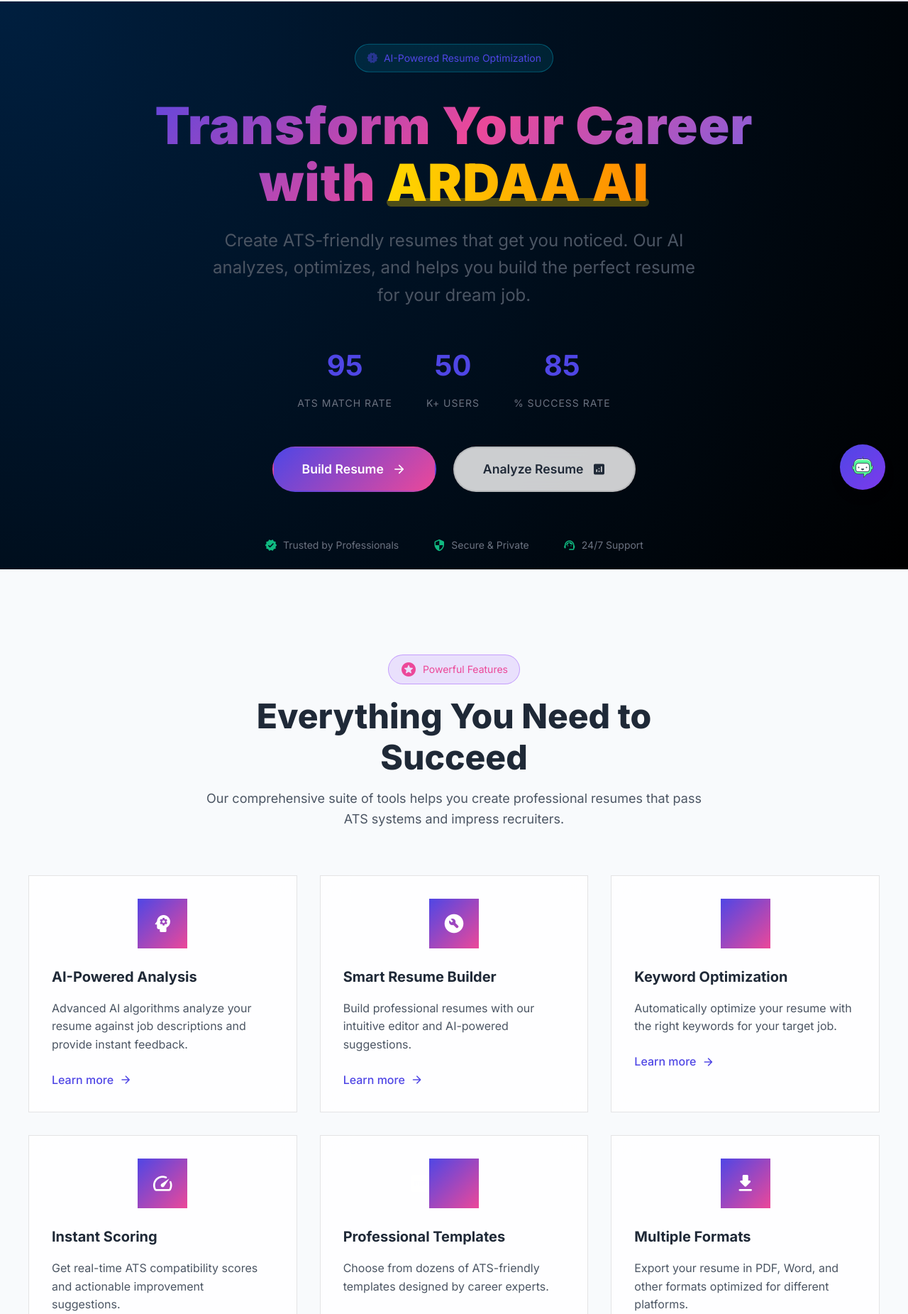
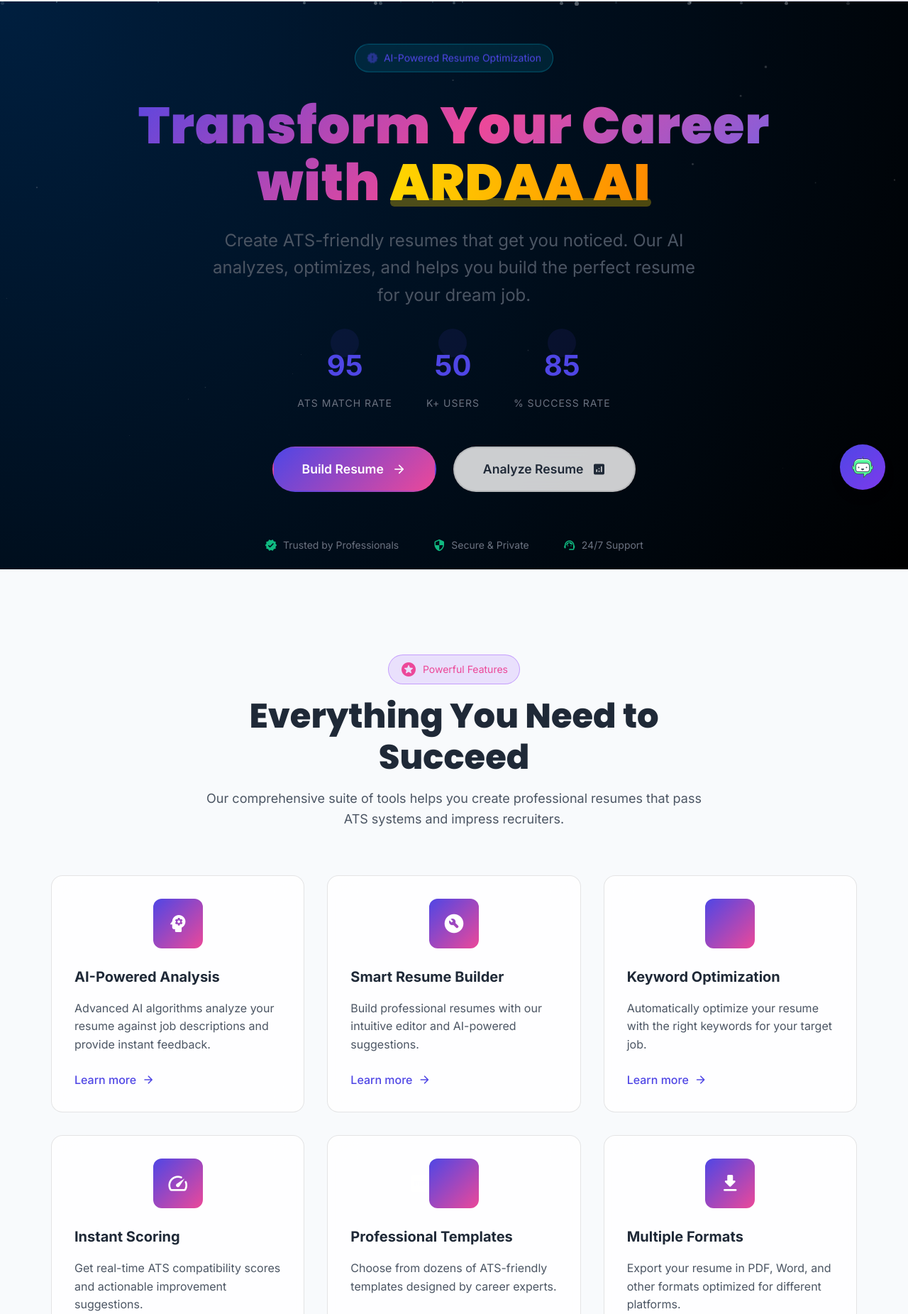
Before and after one commit to Pandialex/AI-Resume-Analyzer-Debugger-Builder, a Django app: page / in a window 1280 px wide. Shown: the part 78-1929 px from the top of the page at 71% size. Run offline with Django 5.2, Linux system fonts and the light colour scheme.

Commit message:
Update index.html

```diff
--- a/ARDAA/templates/ARDAA/index.html
+++ b/ARDAA/templates/ARDAA/index.html
@@ -13,6 +13,42 @@
   text-align: center;
   overflow: hidden;
   padding: 120px 20px 80px;
+}
+
+.hero-particles {
+  position: absolute;
+  top: 0;
+  left: 0;
+  width: 100%;
+  height: 100%;
+  overflow: hidden;
+  z-index: 1;
+}
+
+.particle {
+  position: absolute;
+  background: rgba(255, 255, 255, 0.5);
+  border-radius: 50%;
+  pointer-events: none;
+  opacity: 0;
+  animation: float-up 10s linear infinite;
+}
+
+@keyframes float-up {
+  0% {
+    opacity: 0;
+    transform: translateY(100vh) scale(0);
+  }
+  10% {
+    opacity: 0.4;
+  }
+  90% {
+    opacity: 0.4;
+  }
+  100% {
+    opacity: 0;
+    transform: translateY(-100vh) scale(1.5);
+  }
 }
 
 .hero-content {
@@ -34,6 +70,7 @@
   color: var(--primary-color);
   margin-bottom: 2rem;
   animation: badge-float 3s ease-in-out infinite;
+  backdrop-filter: blur(10px);
 }
 
 @keyframes badge-float {
@@ -47,7 +84,7 @@
 }
 
 .hero-title {
-  font-family: var(--font-serif);
+  font-family: var(--font-secondary);
   font-size: clamp(2.5rem, 8vw, 4.5rem);
   font-weight: 900;
   line-height: 1.1;
@@ -104,6 +141,20 @@
 
 .stat-item {
   text-align: center;
+  position: relative;
+}
+
+.stat-item::before {
+  content: "";
+  position: absolute;
+  top: -20px;
+  left: 50%;
+  transform: translateX(-50%);
+  width: 40px;
+  height: 40px;
+  background: rgba(79, 70, 229, 0.1);
+  border-radius: 50%;
+  z-index: -1;
 }
 
 .stat-number {
@@ -267,7 +318,7 @@
 }
 
 .section-title {
-  font-family: var(--font-serif);
+  font-family: var(--font-secondary);
   font-size: clamp(2rem, 5vw, 3rem);
   font-weight: 800;
   color: var(--text-primary);
@@ -293,7 +344,7 @@
   background: var(--glass-bg);
   backdrop-filter: blur(20px);
   border: 1px solid var(--glass-border);
-  border-radius: var(--border-radius-lg);
+  border-radius: var(--radius-lg);
   padding: 2rem;
   transition: all 0.4s cubic-bezier(0.175, 0.885, 0.32, 1.275);
   position: relative;
@@ -327,7 +378,7 @@
   width: 70px;
   height: 70px;
   background: linear-gradient(135deg, var(--primary-color), var(--accent-color));
-  border-radius: var(--border-radius-md);
+  border-radius: var(--radius-md);
   display: flex;
   align-items: center;
   justify-content: center;
@@ -1201,6 +1251,7 @@
 
 <!-- HERO SECTION -->
 <section class="hero-section">
+  <div class="hero-particles" id="heroParticles"></div>
   <div class="hero-content">
     <div class="hero-badge fade-in">
       <span class="material-icons-round">new_releases</span>
@@ -1260,7 +1311,7 @@
 
 <!-- FEATURES SECTION -->
 <section class="features-section">
-  <div class="site-container">
+  <div class="container">
     <div class="section-header fade-in">
       <div class="section-badge">
         <span class="material-icons-round">stars</span>
@@ -1362,7 +1413,7 @@
 
 <!-- HOW IT WORKS SECTION -->
 <section class="how-it-works">
-  <div class="site-container">
+  <div class="container">
     <div class="section-header fade-in">
       <div class="section-badge">
         <span class="material-icons-round">lightbulb</span>
@@ -1414,7 +1465,7 @@
 
 <!-- TESTIMONIALS SECTION -->
 <section class="testimonials">
-  <div class="site-container">
+  <div class="container">
     <div class="section-header fade-in">
       <div class="section-badge">
         <span class="material-icons-round">format_quote</span>
@@ -1494,7 +1545,7 @@
 
 <!-- PRICING SECTION -->
 <section class="pricing">
-  <div class="site-container">
+  <div class="container">
     <div class="section-header fade-in">
       <div class="section-badge">
         <span class="material-icons-round">payments</span>
@@ -1603,7 +1654,7 @@
 
 <!-- FAQ SECTION -->
 <section class="faq">
-  <div class="site-container">
+  <div class="container">
     <div class="section-header fade-in">
       <div class="section-badge">
         <span class="material-icons-round">help_outline</span>
@@ -1671,7 +1722,7 @@
 
 <!-- CTA SECTION -->
 <section class="cta-section">
-  <div class="site-container">
+  <div class="container">
     <div class="cta-content fade-in">
       <h2 class="cta-title">Ready to Land Your Dream Job?</h2>
       <p class="cta-subtitle">
@@ -1763,6 +1814,32 @@
 
 <script>
 document.addEventListener('DOMContentLoaded', function() {
+  // Create floating particles in hero section
+  const heroParticles = document.getElementById('heroParticles');
+  if (heroParticles) {
+    for (let i = 0; i < 50; i++) {
+      const particle = document.createElement('div');
+      particle.className = 'particle';
+
+      // Random size between 2px and 6px
+      const size = Math.random() * 4 + 2;
+      particle.style.width = `${size}px`;
+      particle.style.height = `${size}px`;
+
+      // Random position
+      particle.style.left = `${Math.random() * 100}%`;
+
+      // Random animation delay and duration
+      particle.style.animationDelay = `${Math.random() * 10}s`;
+      particle.style.animationDuration = `${Math.random() * 10 + 10}s`;
+
+      // Random opacity
+      particle.style.opacity = Math.random() * 0.5 + 0.2;
+
+      heroParticles.appendChild(particle);
+    }
+  }
+
   // Counter Animation
   const counters = document.querySelectorAll('.stat-number');
   const speed = 200;
```
Also changed, not shown: other parts of ARDAA/templates/ARDAA/index.html (+17 -18 lines).
